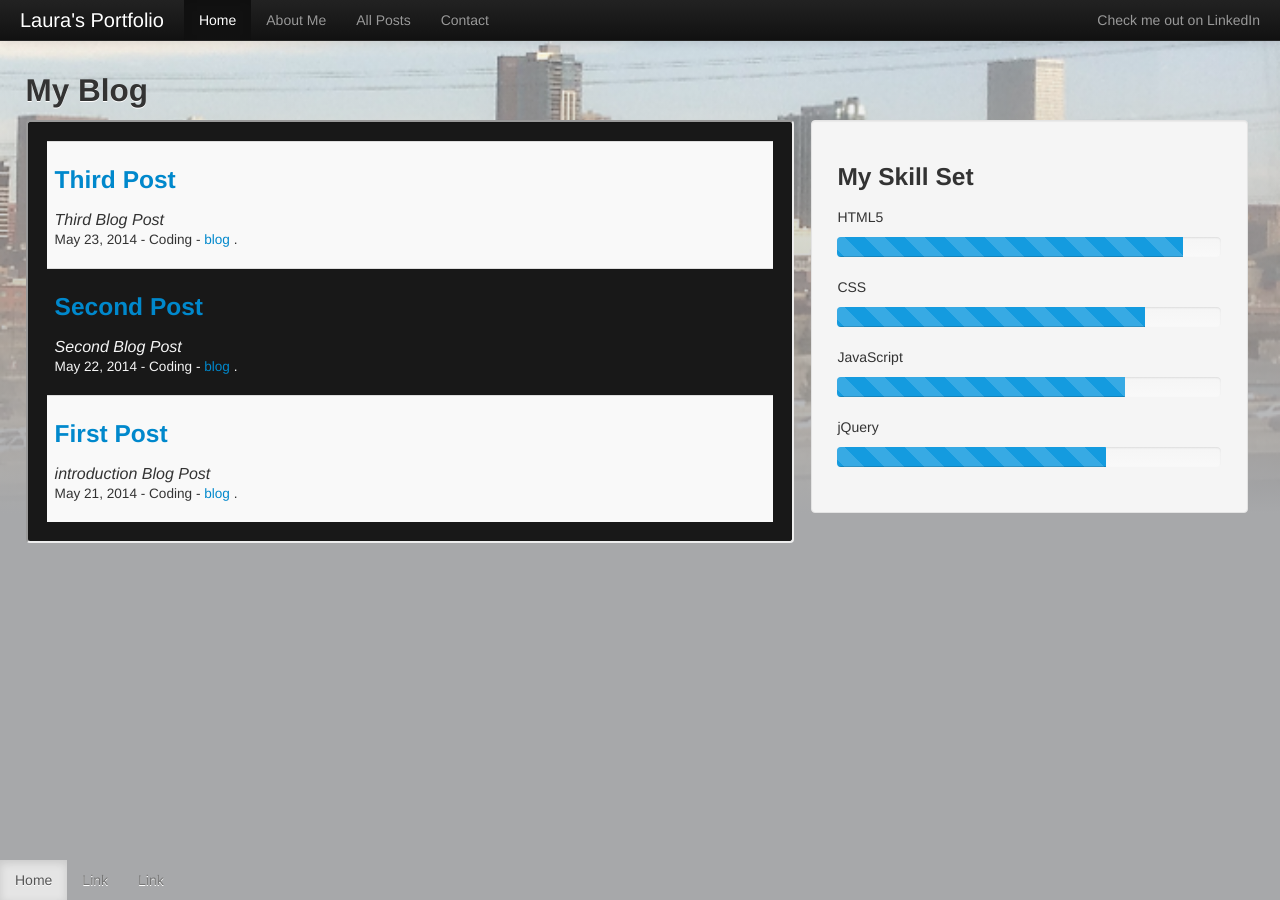
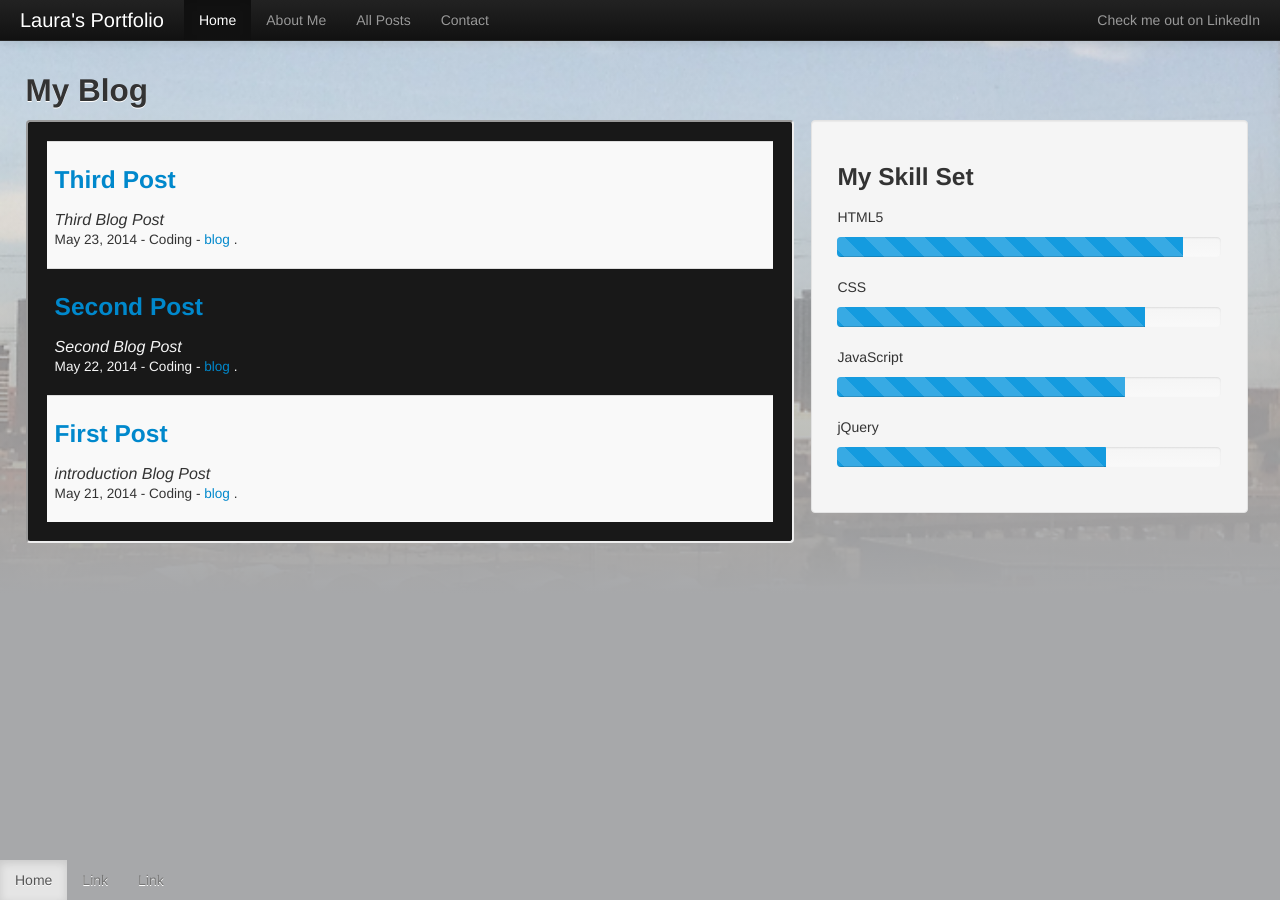
Before and after one commit to LauraR6561/Laurar6561.github.io, a Jekyll site: the page built from index.html, in a window 1280 px wide. Built offline with Jekyll 4.4.1, drawn with Linux system fonts in a browser that asks for light colours; Markdown is read by kramdown in place of the engine named in the settings.

Commit message:
css change

```diff
--- a/css/template.css
+++ b/css/template.css
@@ -6,13 +6,14 @@ html{
 }
 body{
     padding:0px;
-	background: -moz-linear-gradient(top, rgba(0,0,0,0) 0%, rgba(186,187,190,0.23) 13%, rgba(167,168,170,0.53) 30%, rgba(167,168,170,1) 57%); /* FF3.6+ */
-background: -webkit-gradient(linear, left top, left bottom, color-stop(0%,rgba(0,0,0,0)), color-stop(13%,rgba(186,187,190,0.23)), color-stop(30%,rgba(167,168,170,0.53)), color-stop(57%,rgba(167,168,170,1))); /* Chrome,Safari4+ */
-background: -webkit-linear-gradient(top, rgba(0,0,0,0) 0%,rgba(186,187,190,0.23) 13%,rgba(167,168,170,0.53) 30%,rgba(167,168,170,1) 57%); /* Chrome10+,Safari5.1+ */
-background: -o-linear-gradient(top, rgba(0,0,0,0) 0%,rgba(186,187,190,0.23) 13%,rgba(167,168,170,0.53) 30%,rgba(167,168,170,1) 57%); /* Opera 11.10+ */
-background: -ms-linear-gradient(top, rgba(0,0,0,0) 0%,rgba(186,187,190,0.23) 13%,rgba(167,168,170,0.53) 30%,rgba(167,168,170,1) 57%); /* IE10+ */
-background: linear-gradient(to bottom, rgba(0,0,0,0) 0%,rgba(186,187,190,0.23) 13%,rgba(167,168,170,0.53) 30%,rgba(167,168,170,1) 57%); /* W3C */
+background: -moz-linear-gradient(top,  rgba(0,0,0,0) 0%, rgba(186,187,190,0.2) 13%, rgba(167,168,170,0.61) 40%, rgba(167,168,170,1) 66%); /* FF3.6+ */
+background: -webkit-gradient(linear, left top, left bottom, color-stop(0%,rgba(0,0,0,0)), color-stop(13%,rgba(186,187,190,0.2)), color-stop(40%,rgba(167,168,170,0.61)), color-stop(66%,rgba(167,168,170,1))); /* Chrome,Safari4+ */
+background: -webkit-linear-gradient(top,  rgba(0,0,0,0) 0%,rgba(186,187,190,0.2) 13%,rgba(167,168,170,0.61) 40%,rgba(167,168,170,1) 66%); /* Chrome10+,Safari5.1+ */
+background: -o-linear-gradient(top,  rgba(0,0,0,0) 0%,rgba(186,187,190,0.2) 13%,rgba(167,168,170,0.61) 40%,rgba(167,168,170,1) 66%); /* Opera 11.10+ */
+background: -ms-linear-gradient(top,  rgba(0,0,0,0) 0%,rgba(186,187,190,0.2) 13%,rgba(167,168,170,0.61) 40%,rgba(167,168,170,1) 66%); /* IE10+ */
+background: linear-gradient(to bottom,  rgba(0,0,0,0) 0%,rgba(186,187,190,0.2) 13%,rgba(167,168,170,0.61) 40%,rgba(167,168,170,1) 66%); /* W3C */
 filter: progid:DXImageTransform.Microsoft.gradient( startColorstr='#00000000', endColorstr='#a7a8aa',GradientType=0 ); /* IE6-9 */
+
 
 }
 
```
Also changed, not shown: img/denver.png.
